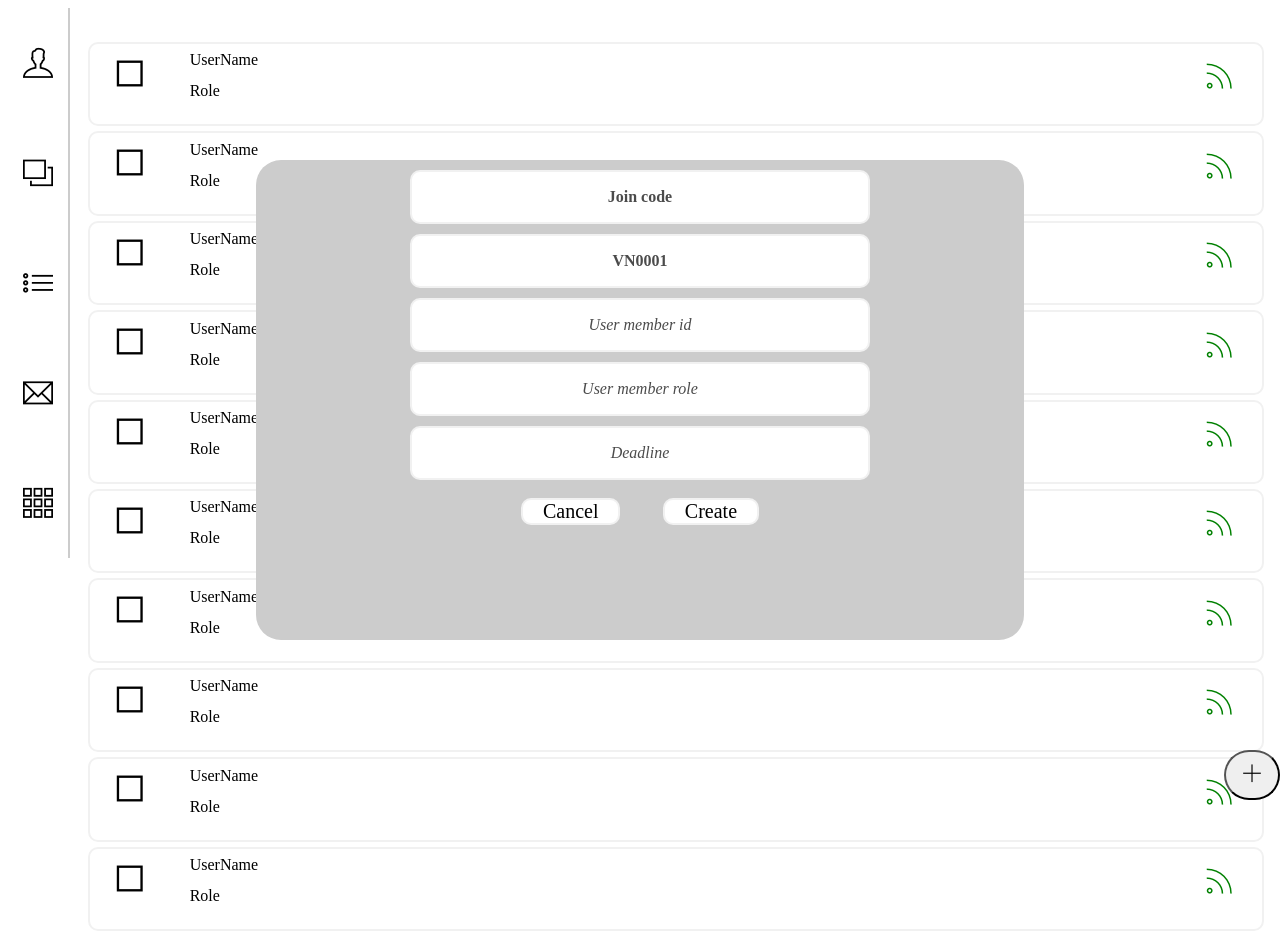
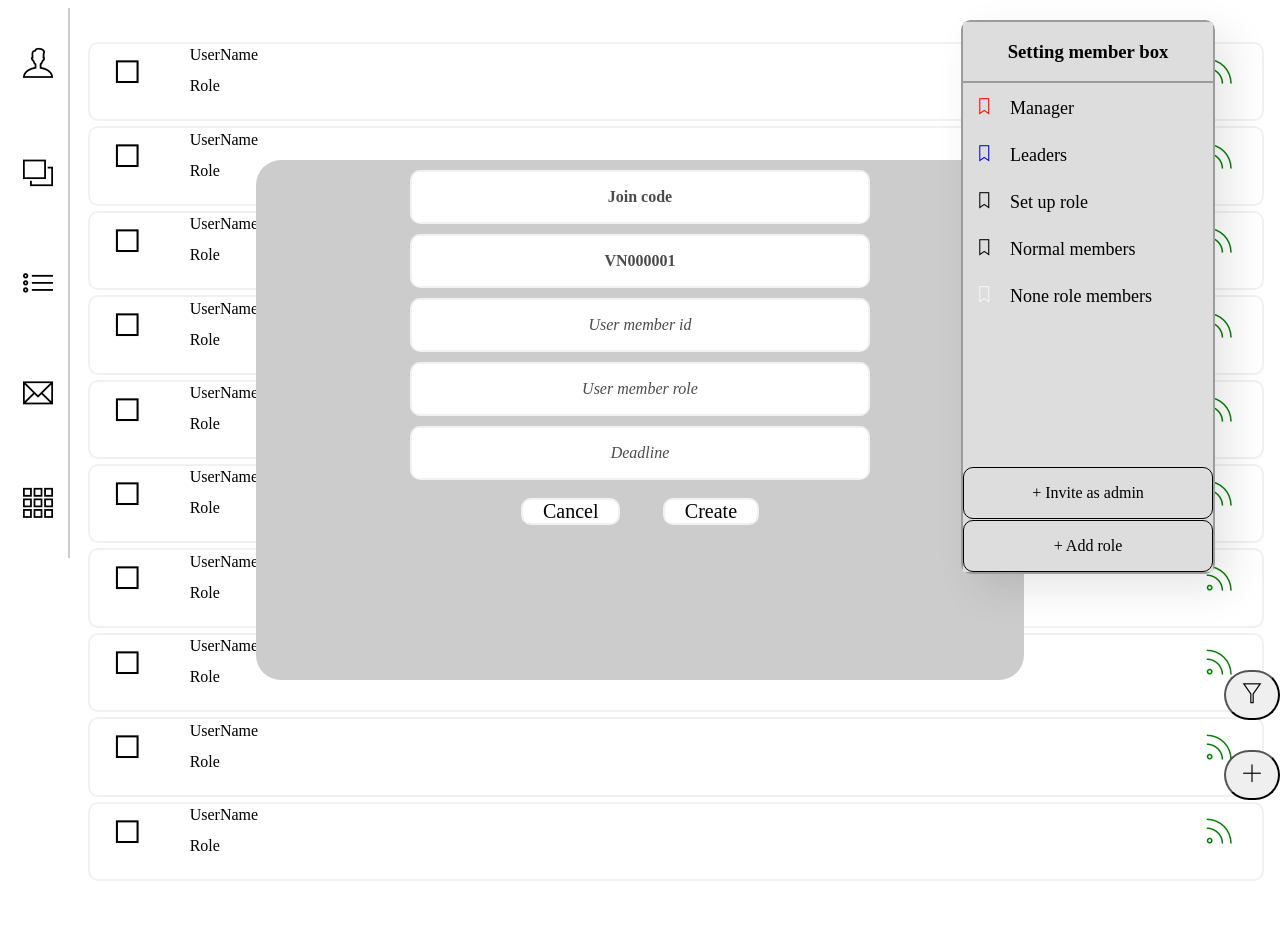
Before and after one commit to KaiDong644/PAS-project, a website: page public/Members.html in a window 1280 px wide. After the commit the page ends 897 px from the top, so only its background shows below. Drawn offline with Linux system fonts and the light colour scheme.

Commit message:
bo sung cac chuc nang phan members

```diff
--- a/public/Members.html
+++ b/public/Members.html
@@ -102,6 +102,8 @@
             </ul>
         </div>
 
+
+
         <button class="plus">
             <p class="iconPlus"><i class="ti-plus"></i></p>
         </button>
@@ -109,30 +111,80 @@
 
         <div class="createTaskBox"> <!--bang tao task moi -->
             <div class="add-member-content"> <!--noi dung nhap-->
-                <div class="miniBox">
+                <div class="infomationBox">
                     <p class="joinCode">Join code</p> <!--tieu de bang-->
                 </div>
-                <div class="miniBox">
-                    <p class="idProject">VN0001</p>
+                <div class="infomationBox">
+                    <p class="idProject">VN000001</p>
                 </div>
-                <div class="miniBox">
+                <div class="infomationBox">
                     <p class="userCode-Task">User member id</p>
                 </div>
-                <div class="miniBox">
+                <div class="infomationBox">
                     <p class="typeOfRole">User member role</p>
                 </div>
-                <div class="miniBox ">
+                <div class="infomationBox ">
                     <p class="deadline">Deadline</p>
                 </div>
             </div>
             <div class="createCancel"> <!-- 2 nut create va cancel -->
-                <a href="#" class="chosenBox cancel">
+                <a href="#" class="confirmationButton cancel">
                     Cancel
                 </a>
-                <a href="#" class="chosenBox create">
+                <a href="#" class="confirmationButton create">
                     Create
                 </a>
             </div>
         </div>
+
+        <button class="filter">
+            <p class="iconFilter"><i class="ti-filter"></i></p>
+        </button>
+        <!-- lam tu day -->
+        <div class="settingMemberBox">
+
+            <div class="settingMemberHeading">
+                <h3>Setting member box</h3>
+            </div>
+
+            <div class="settingMemberBody">
+
+                <div class="roleInfo">
+                    <p class="typeOfRoleCreateTag managerTag"><i class="ti-bookmark"></i></p>
+                    <p class="typeOfRoleCreate manager">Manager</p>
+                </div>
+
+                <div class="roleInfo">
+                    <p class="typeOfRoleCreateTag leaderTag"><i class="ti-bookmark"></i></p>
+                    <p class="typeOfRoleCreate leader">Leaders</p>
+                </div>
+
+                <div class="roleInfo">
+                    <p class="typeOfRoleCreateTag setUpRoleTag"><i class="ti-bookmark"></i></p>
+                    <p class="typeOfRoleCreate setUpRole">Set up role</p>
+                </div>
+
+                <div class="roleInfo">
+                    <p class="typeOfRoleCreateTag normalTag"><i class="ti-bookmark"></i></p>
+                    <p class="typeOfRoleCreate normal">Normal members</p>
+                </div>
+
+                <div class="roleInfo">
+                    <p class="typeOfRoleCreateTag noneTag"><i class="ti-bookmark"></i></p>
+                    <p class="typeOfRoleCreate none">None role members</p>
+                </div>
+
+            </div>
+
+            <div class="settingMemberFoot">
+                <div class="functionKey roleAndAdminButton">
+                    <p>+ Invite as admin</p>
+                </div>
+                <div class="settingRole roleAndAdminButton">
+                    <p>+ Add role</p>
+                </div>
+            </div>
+        </div>
+
     </div>
 </html>
--- a/src/css/style.css
+++ b/src/css/style.css
@@ -145,7 +145,7 @@ a {
 }
 
 .avatar {
-    font-size: 40px;
+    font-size: 35px;
     display: inline;
 }
 .dots {
@@ -156,7 +156,8 @@ a {
     color: green;
 }
 
-.plus {
+.plus,
+.filter {
     border-radius: 25px;
     float: right;
     font-size: 20px;
@@ -165,16 +166,17 @@ a {
     right: 0;
 }
 
-.plus:hover {
-    opacity: 0.7;
+.filter {
+    bottom: 10%;
 }
 
-.iconPlus {
+.iconPlus,
+.iconFilter {
     margin: 10px 10px;
 }
 
 .createTaskBox {
-    height: 60%;
+    height: 65%;
     position: fixed;
     background-color: #ccc;
     border-radius: 25px;
@@ -189,7 +191,7 @@ a {
     text-align: center;
 }
 
-.miniBox {
+.infomationBox {
     border: 2px solid #f1f1f1;
     border-radius: 10px;
     background-color: white;
@@ -206,17 +208,18 @@ a {
     opacity: 0.7;
 }
 
-.chosenBox {
+.confirmationButton {
     border: 2px solid #f1f1f1;
     border-radius: 10px;
     background-color: white;
     align-items: center;
     padding: 0 20px;
     margin-top: 1%;
+    margin-bottom: 5%;
     display: inline-block;
 }
 
-.chosenBox:hover {
+.confirmationButton:hover {
     opacity: 0.7;
 }
 
@@ -224,6 +227,99 @@ a {
     margin-left: 5%;
 }
 
+.settingMemberBox{
+    background-color: #ddd;
+    box-shadow: 15px 15px 40px rgba(0, 0, 0, 0.1);
+    border: #9b9b9b solid 2px;
+    border-radius: 10px;
+    height: 550px;
+    width: 250px;
+    float: right;
+    top: 20px;
+    right: 50px;
+    margin-right: 15px;
+    position: fixed;
+}
+
+.settingMemberBody{
+    height: 390px;
+    margin-top: 25%;
+    overflow-y: auto;
+}
+
+.settingMemberBox .settingMemberHeading, .settingMemberFoot{
+    height: auto;
+    background-color: #ddd;
+    position: absolute;
+    left: 0;
+    right: 0;
+}
+
+.settingMemberBox .settingMemberHeading{
+    top: 0;
+    border-bottom: 2px solid #9b9b9b;
+}
+
+.settingMemberBox .settingMemberFoot{
+    bottom: 0;
+}
+
+.settingMemberBox .settingMemberHeading, .settingMemberFoot{
+    text-align: center;
+}
+
+.settingMemberFoot .functionKey, .settingRole{
+    border: 1px solid #000;
+    border-radius: 10px;
+}
+
+.settingMemberFoot .functionKey{
+    margin-bottom: 1px;
+}
+
+.roleAndAdminButton:hover {
+    background-color: #c7c7c7;
+    color: #3b3b3b;
+    cursor: pointer;
+}
+
+.settingMemberBody .typeOfRoleCreate, .typeOfRoleCreateTag{
+    font-size: 18px;
+    display: inline;
+    margin-left: 5%;
+}
+
+.roleInfo{
+    padding-bottom: 5%;
+    padding-top: 5%;
+}
+
+.roleInfo:hover{
+    border: 1px solid #000;
+    box-shadow: 10px 10px 10px 10px rgba(0, 0, 0, 0.1);
+    cursor: pointer;
+}
+
+.managerTag {
+    color: red;
+}
+
+.leaderTag{
+    color: blue;
+}
+
+.setUpRoleTag{
+    #
+    /* tu dat mau */
+}
+
+.normalTag{
+    color: black;
+}
+
+.noneTag{
+    color: whitesmoke;
+}
 
 .boxProject {
     border: 2px solid rgba(0, 0, 0, 0.5);
@@ -420,7 +516,8 @@ a {
   }
 
   .createNewTask {
-    height: 30%;
+    height: auto;
+    width: auto;
     position: fixed;
     background-color: #ccc;
     border-radius: 25px;
```
Also changed, not shown: public/MyProject.html (+4 -4 lines), public/ProjectManage.html (+2 -2 lines).
